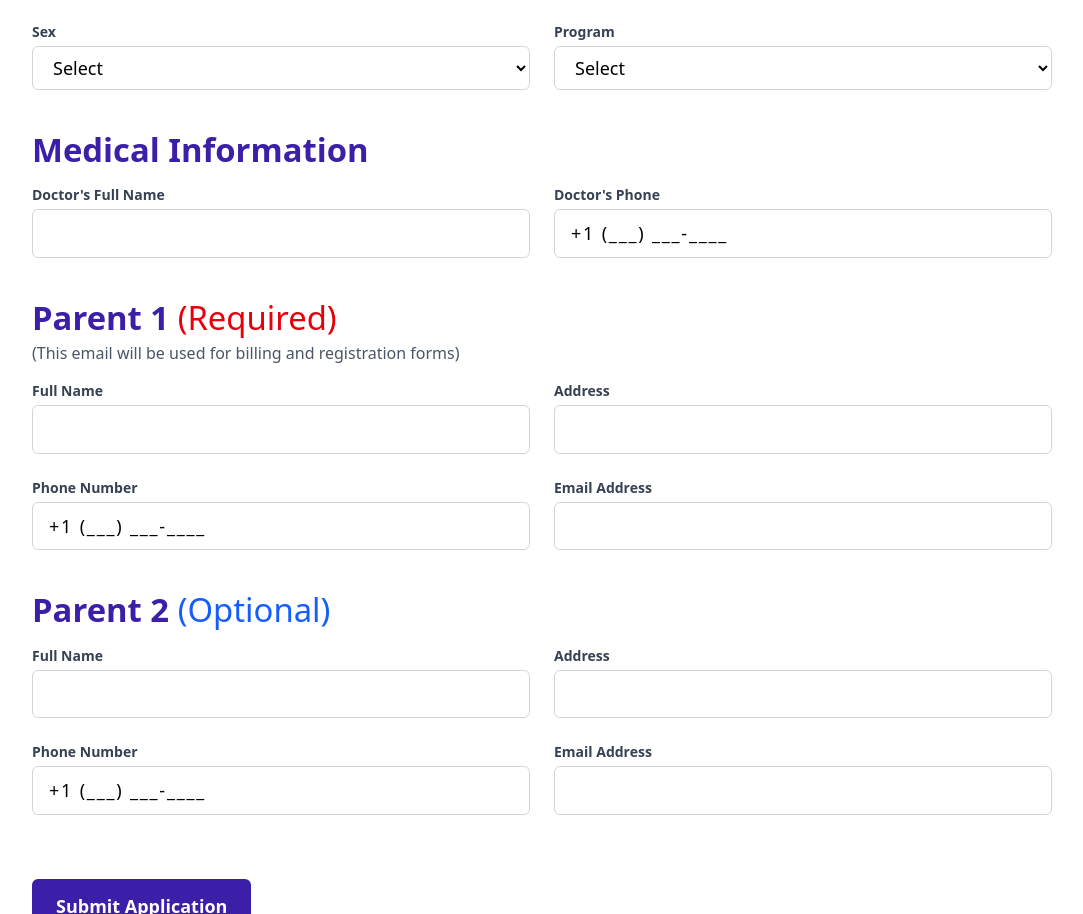
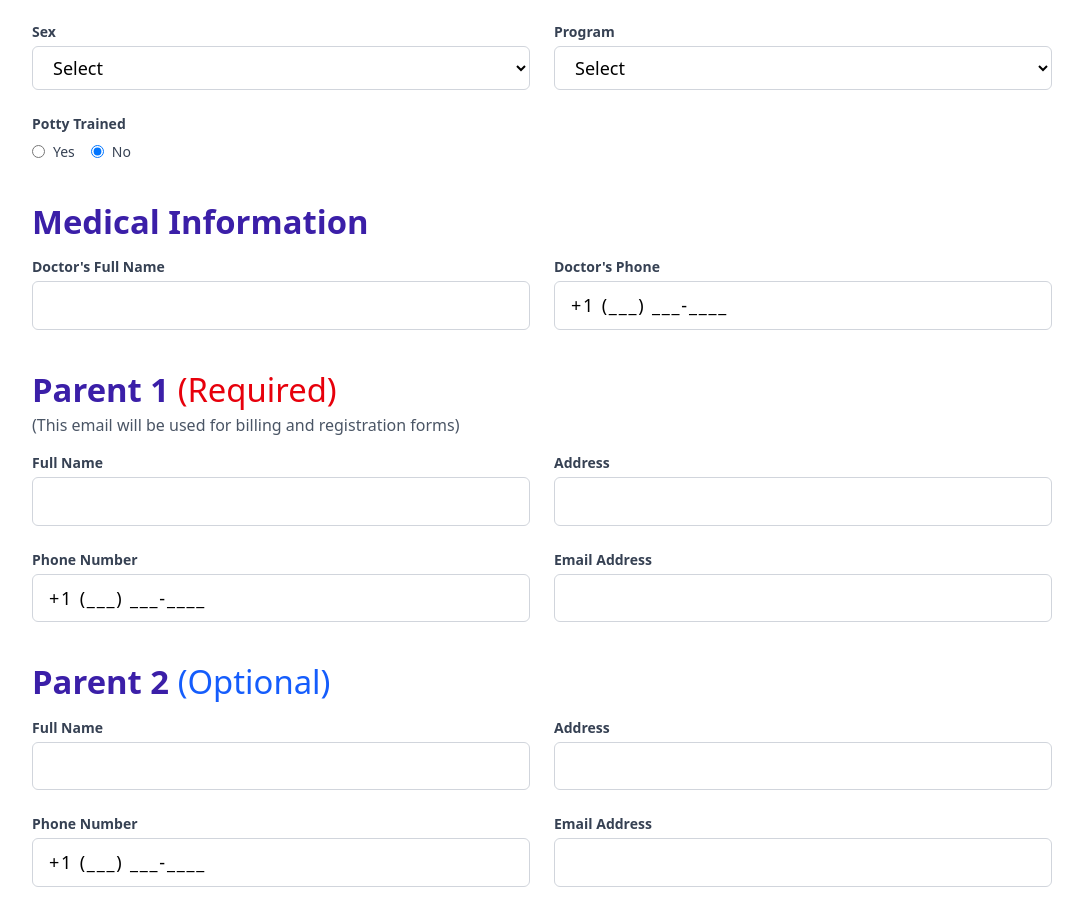
Before and after one commit to Anishb00/PreschoolReactSite, a Next.js app: page /Register in a window 1280 px wide. Shown: the part 806-1720 px from the top of the page, without its empty margins (98-1181 px from the left). Built offline with nearby package versions, Linux system fonts and the light colour scheme; no server answers; the database is empty.

Commit message:
fix: Added a potty trained field for child records

```diff
--- a/src/app/(site)/Register/page.tsx
+++ b/src/app/(site)/Register/page.tsx
@@ -24,6 +24,7 @@ export default function RegisterPage() {
 
     doctorName: '',
     doctorPhone: '',
+    pottyTrained: false,
   };
   const initialPage: RegisterPageRenderCondition = "SUCCESS";
   const initialstate: RegisterFormState = {  statusCodes: new Set(),values: EMPTY_REGISTRATION_DRAFT}
--- a/src/app/(site)/Register/ui/registerFormUI.tsx
+++ b/src/app/(site)/Register/ui/registerFormUI.tsx
@@ -75,6 +75,33 @@ export default function RegisterForm({serverAction,statusCodes,values}: {serverA
               <option value="5-day-full">5-Day — Full Day</option>
               <option value="5-day-half">5-Day — Half Day</option>
             </select>
+          </div>
+          <div>
+            <span className="block text-sm font-semibold text-gray-700">
+              Potty Trained
+            </span>
+            <div className="mt-2 flex items-center gap-4">
+              <label className="flex items-center gap-2 text-sm text-gray-700">
+                <input
+                  type="radio"
+                  name="pottyTrained"
+                  value="yes"
+                  defaultChecked={values.pottyTrained === true}
+                  required
+                />
+                Yes
+              </label>
+              <label className="flex items-center gap-2 text-sm text-gray-700">
+                <input
+                  type="radio"
+                  name="pottyTrained"
+                  value="no"
+                  defaultChecked={values.pottyTrained === false}
+                  required
+                />
+                No
+              </label>
+            </div>
           </div>
         </div>
       </div>
--- a/src/app/admin/(protected)/EditChild/page.tsx
+++ b/src/app/admin/(protected)/EditChild/page.tsx
@@ -43,6 +43,7 @@ export default async function EditChildPage({ searchParams }: EditChildPageProps
         Program: (row.Program ?? "") as RegistrationData["Program"],
         doctorName: row.Doctor_name ?? "",
         doctorPhone: row.Doctor_phone ?? "",
+        pottyTrained: Boolean(row.Potty_trained),
         parentOneName: row.Parent1_Name ?? "",
         parentOneAddress: row.Parent1_Address ?? "",
         parentOnePhone: row.Parent1_Phone ?? "",
--- a/src/app/admin/actions/childActions.tsx
+++ b/src/app/admin/actions/childActions.tsx
@@ -73,6 +73,7 @@ export async function createChild(formData: FormData) {
       helpers.mustString(formData, "Program", errorStatus),
       errorStatus
     ),
+    pottyTrained: helpers.parseYesNoBoolean(formData, "pottyTrained", errorStatus),
     className: classValue,
     doctorName: helpers.mustString(formData, "doctorName", errorStatus),
     doctorPhone: helpers.normalizeAndValidatePhone(
@@ -208,6 +209,7 @@ export async function updateChild(formData: FormData) {
       helpers.mustString(formData, "Program", errorStatus),
       errorStatus
     ),
+    pottyTrained: helpers.parseYesNoBoolean(formData, "pottyTrained", errorStatus),
     className: classValue,
     doctorName: helpers.mustString(formData, "doctorName", errorStatus),
     doctorPhone: helpers.normalizeAndValidatePhone(
--- a/src/app/admin/components/ChildForm.tsx
+++ b/src/app/admin/components/ChildForm.tsx
@@ -27,6 +27,7 @@ export default function ChildForm({
   const sexValue = values?.sex ?? "";
   const programValue = values?.Program ?? "";
   const classValue = values?.childClass ?? "";
+  const pottyTrainedValue = values?.pottyTrained ?? false;
   const feeValue =
     values?.fee === null || values?.fee === undefined ? "" : values?.fee;
   const enrollDateValue =
@@ -123,6 +124,33 @@ export default function ChildForm({
               <option value="5-day-full">5-Day — Full Day</option>
               <option value="5-day-half">5-Day — Half Day</option>
             </select>
+          </div>
+          <div>
+            <span className="block text-sm font-semibold text-gray-700">
+              Potty Trained
+            </span>
+            <div className="mt-2 flex items-center gap-4">
+              <label className="flex items-center gap-2 text-sm text-gray-700">
+                <input
+                  type="radio"
+                  name="pottyTrained"
+                  value="yes"
+                  defaultChecked={pottyTrainedValue === true}
+                  required
+                />
+                Yes
+              </label>
+              <label className="flex items-center gap-2 text-sm text-gray-700">
+                <input
+                  type="radio"
+                  name="pottyTrained"
+                  value="no"
+                  defaultChecked={pottyTrainedValue === false}
+                  required
+                />
+                No
+              </label>
+            </div>
           </div>
         </div>
       </div>
--- a/src/lib/actions/registerChild.ts
+++ b/src/lib/actions/registerChild.ts
@@ -20,6 +20,7 @@ export default async function registerChild(
     dob:       helpers.mustDOB(formData.get("dob") || "",errorStatus),
     sex:       helpers.validateSex(String(formData.get('sex')),errorStatus),
     Program:   helpers.validateProgram(helpers.mustString(formData, "Program",errorStatus),errorStatus),
+    pottyTrained: helpers.parseYesNoBoolean(formData, "pottyTrained", errorStatus),
 
     parentOneName:    helpers.mustString(formData, "parentOneName",errorStatus),
     parentOneAddress: helpers.mustString(formData, "parentOneAddress",errorStatus),
--- a/src/lib/dbOperations.ts
+++ b/src/lib/dbOperations.ts
@@ -25,7 +25,7 @@ export const registerWaitlist:RegisterWaitlistFn = Object.assign(
     const params = registerWaitlist.objParamOrder.map((val,index)=> {return formData[registerWaitlist.objParamOrder[index]]})
     try{
       await pool.execute(
-      `CALL register_child_waitlist(?, ?, ?, ?, ?, ?, ?, ?, ?, ?, ?, ?, ?, ?)`,
+      `CALL register_child_waitlist(?, ?, ?, ?, ?, ?, ?, ?, ?, ?, ?, ?, ?, ?, ?)`,
         params
       );
     } catch(err){
@@ -53,6 +53,7 @@ export const registerWaitlist:RegisterWaitlistFn = Object.assign(
       "doctorName",
       "doctorPhone",
       "Program",
+      "pottyTrained",
       "parentOneName",
       "parentOneAddress",
       "parentOnePhone",
@@ -72,6 +73,7 @@ export type WaitlistChildWithParentsRow = {
   Sex: string;
   Program: string;
   Class: string | null;
+  Potty_trained?: number | null;
   Doctor_name: string | null;
   Doctor_phone: string | null;
   Parent1_Name: string | null;
@@ -154,6 +156,7 @@ export type AddChildFullPayload = {
   dob: Date;
   sex: string;
   program: string;
+  pottyTrained: boolean;
   className: string | null;
   doctorName: string;
   doctorPhone: string;
@@ -179,6 +182,7 @@ export async function addChildWithParentsFull(
     payload.dob,
     payload.sex,
     payload.program,
+    payload.pottyTrained ? 1 : 0,
     payload.className,
     payload.doctorName,
     payload.doctorPhone,
@@ -196,7 +200,7 @@ export async function addChildWithParentsFull(
   ];
   try {
     await pool.execute(
-      "CALL add_child_with_parents_full(?, ?, ?, ?, ?, ?, ?, ?, ?, ?, ?, ?, ?, ?, ?, ?, ?, ?)",
+      "CALL add_child_with_parents_full(?, ?, ?, ?, ?, ?, ?, ?, ?, ?, ?, ?, ?, ?, ?, ?, ?, ?, ?)",
       params
     );
   } catch (err) {
@@ -246,6 +250,7 @@ export type ChildWithParentsRow = {
   Sex: string;
   Program: string;
   Class: string | null;
+  Potty_trained?: number | null;
   Doctor_name: string | null;
   Doctor_phone: string | null;
   Fee: number | null;
@@ -263,6 +268,7 @@ export type ChildWithParentsFullRow = {
   Sex: string;
   Program: string;
   Class: string | null;
+  Potty_trained?: number | null;
   Doctor_name: string | null;
   Doctor_phone: string | null;
   Enroll_date: Date | null;
@@ -351,12 +357,14 @@ export async function getChildWithParentsById(
         DOB,
         Sex,
         Program,
+        Potty_trained,
         Class,
         Doctor_name,
         Doctor_phone,
         Enroll_date,
         Drop_date,
         Fee,
+        Potty_trained,
         Parent1_ID,
         Parent1_Name,
         Parent1_Address,
@@ -386,6 +394,7 @@ export type UpdateChildPayload = {
   dob: Date;
   sex: string;
   program: string;
+  pottyTrained: boolean;
   className: string | null;
   doctorName: string;
   doctorPhone: string;
@@ -414,6 +423,7 @@ export async function updateChildAndParents(
     payload.dob,
     payload.sex,
     payload.program,
+    payload.pottyTrained ? 1 : 0,
     payload.className,
     payload.doctorName,
     payload.doctorPhone,
@@ -433,7 +443,7 @@ export async function updateChildAndParents(
   ];
   try {
     await pool.execute(
-      "CALL update_child_and_parents(?, ?, ?, ?, ?, ?, ?, ?, ?, ?, ?, ?, ?, ?, ?, ?, ?, ?, ?, ?, ?)",
+      "CALL update_child_and_parents(?, ?, ?, ?, ?, ?, ?, ?, ?, ?, ?, ?, ?, ?, ?, ?, ?, ?, ?, ?, ?, ?)",
       params
     );
   } catch (err) {
--- a/src/lib/registration-helpers.ts
+++ b/src/lib/registration-helpers.ts
@@ -98,6 +98,19 @@ export function validateProgram(option:string,errorStatus:EndpointErrorResponse)
     return option;
 }
 
+export function parseYesNoBoolean(
+    fd: FormData,
+    key: string,
+    errorStatus: EndpointErrorResponse
+): boolean {
+    const raw = String(fd.get(key) ?? "").toLowerCase();
+    if (raw === "yes" || raw === "true") return true;
+    if (raw === "no" || raw === "false") return false;
+    errorStatus.add(API_ERROR_CODES.UNKOWN_API_ERROR);
+    errorStatus.log(`recieved invalid boolean value for ${key}: ${raw}`);
+    return false;
+}
+
 export function waitlistRecordMatches(
     row: {
         Child_name: string;
@@ -157,7 +170,7 @@ export function waitlistRecordMatches(
         dbDob === formDob &&
         row.Sex === data.sex &&
         row.Program === data.Program &&
-        row.Class === "Waitlist" &&
+        row.Class === "Pre-Register" &&
         row.Doctor_name === data.doctorName &&
         row.Doctor_phone === data.doctorPhone &&
         parent1Match &&
--- a/src/lib/types/Registertypes.ts
+++ b/src/lib/types/Registertypes.ts
@@ -38,6 +38,7 @@ export type RegistrationData = {
 
   doctorName: string;                // required
   doctorPhone: string;               // digits-only
+  pottyTrained: boolean;
 };
 
 export type RegisterPageRenderCondition =  "REGISTER" | "SUCCESS" | "DUPLICATE"
```
Also changed, not shown: 1 other file (tests, documents, lock files or other folders).
